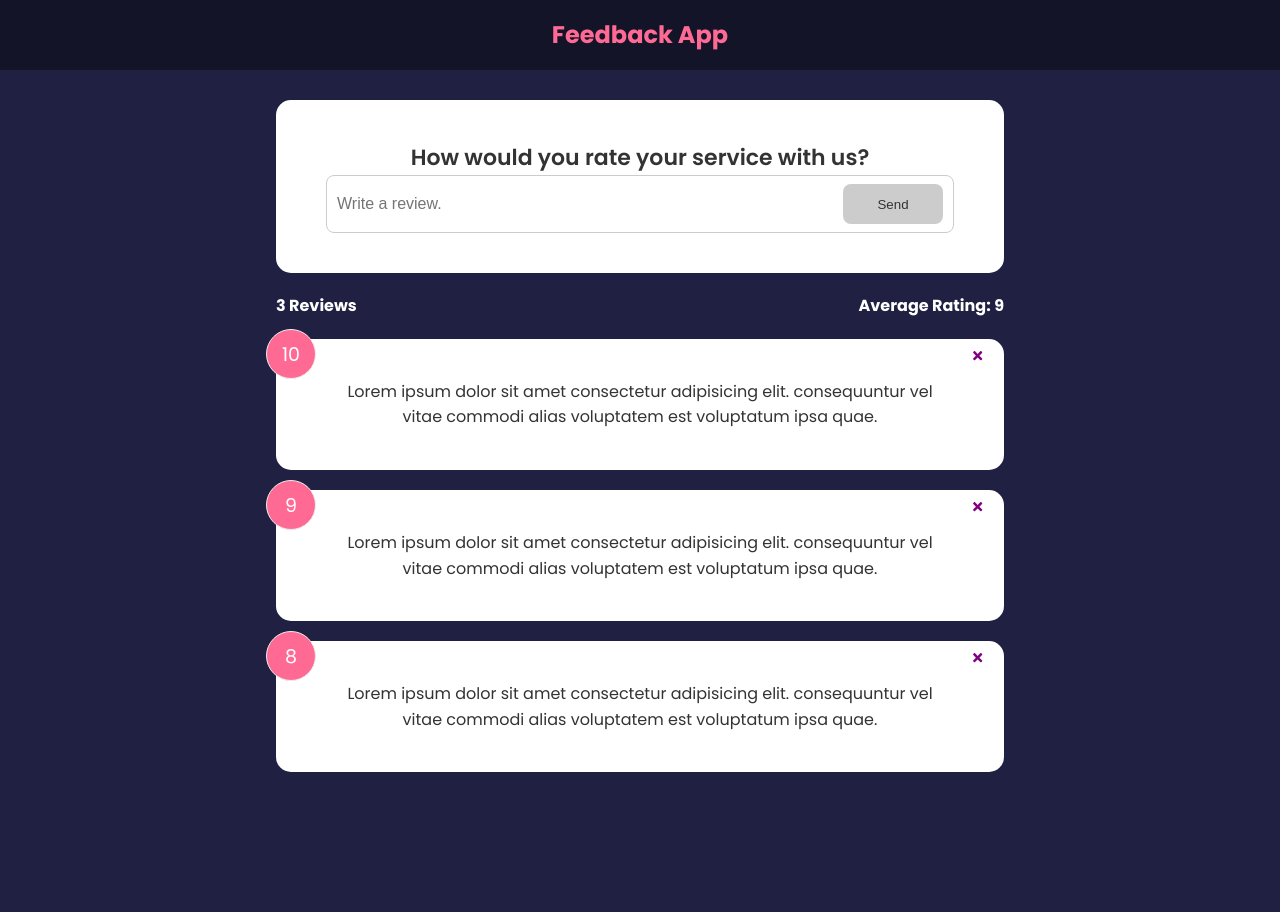
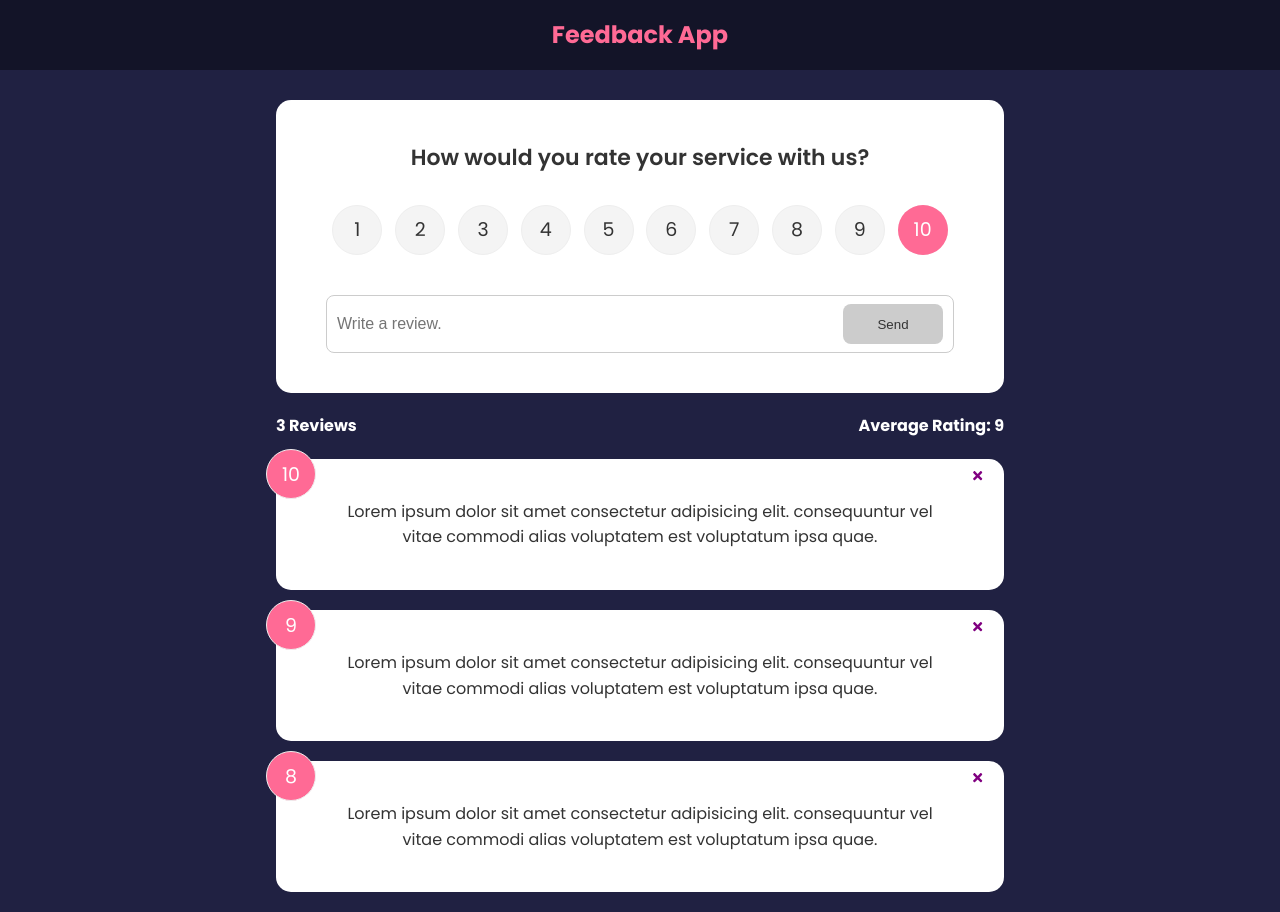
Before and after one commit to Owhab/Feedback-App, a React (Create React App) app: page / in a window 1280 px wide. Before the commit the page ends 800 px from the top, so only its background shows below. Built offline with nearby package versions, Linux system fonts and the light colour scheme.

Commit message:
Added Rating Select Component

```diff
--- a/src/components/FeedbackForm.js
+++ b/src/components/FeedbackForm.js
@@ -1,4 +1,5 @@
 import React, { useState } from "react";
+import RatingSelect from "./RatingSelect";
 import Button from "./shared/Button";
 import Card from "./shared/Card";
 
@@ -6,6 +7,7 @@
   const [text, setText] = useState("");
   const [btnDisabled, setBtnDisabled] = useState(true);
   const [message, setMessage] = useState("");
+  const [rating, setRating] = useState(10);
 
   const handleTextChange = (e) => {
     setText(e.target.value);
@@ -22,8 +24,9 @@
   };
   return (
     <Card>
-      <from>
+      <form>
         <h2>How would you rate your service with us?</h2>
+        <RatingSelect select={(rating) => setRating(rating)} />
         <div className="input-group">
           <input
             onChange={handleTextChange}
@@ -36,7 +39,7 @@
           </Button>
         </div>
         {message && <div className="message">{message}</div>}
-      </from>
+      </form>
     </Card>
   );
 };
--- /dev/null
+++ b/src/components/RatingSelect.js
@@ -0,0 +1,125 @@
+import React, { useState } from "react";
+
+const RatingSelect = ({ select }) => {
+  const [selected, setSelected] = useState(10);
+  const handleChange = (e) => {
+    setSelected(+e.currentTarget.value);
+    select(+e.currentTarget.value);
+  };
+  return (
+    <ul className="rating">
+      <li>
+        <input
+          type="radio"
+          name="rating"
+          id="num1"
+          value="1"
+          onChange={handleChange}
+          checked={selected === 1}
+        />
+        <label htmlFor="num1">1</label>
+      </li>
+      <li>
+        <input
+          type="radio"
+          name="rating"
+          id="num2"
+          value="2"
+          onChange={handleChange}
+          checked={selected === 2}
+        />
+        <label htmlFor="num2">2</label>
+      </li>
+      <li>
+        <input
+          type="radio"
+          name="rating"
+          id="num3"
+          value="3"
+          onChange={handleChange}
+          checked={selected === 3}
+        />
+        <label htmlFor="num3">3</label>
+      </li>
+      <li>
+        <input
+          type="radio"
+          name="rating"
+          id="num4"
+          value="4"
+          onChange={handleChange}
+          checked={selected === 4}
+        />
+        <label htmlFor="num4">4</label>
+      </li>
+      <li>
+        <input
+          type="radio"
+          name="rating"
+          id="num5"
+          value="5"
+          onChange={handleChange}
+          checked={selected === 5}
+        />
+        <label htmlFor="num5">5</label>
+      </li>
+      <li>
+        <input
+          type="radio"
+          name="rating"
+          id="num6"
+          value="6"
+          onChange={handleChange}
+          checked={selected === 6}
+        />
+        <label htmlFor="num6">6</label>
+      </li>
+      <li>
+        <input
+          type="radio"
+          name="rating"
+          id="num7"
+          value="7"
+          onChange={handleChange}
+          checked={selected === 7}
+        />
+        <label htmlFor="num7">7</label>
+      </li>
+      <li>
+        <input
+          type="radio"
+          name="rating"
+          id="num8"
+          value="8"
+          onChange={handleChange}
+          checked={selected === 8}
+        />
+        <label htmlFor="num8">8</label>
+      </li>
+      <li>
+        <input
+          type="radio"
+          name="rating"
+          id="num9"
+          value="9"
+          onChange={handleChange}
+          checked={selected === 9}
+        />
+        <label htmlFor="num9">9</label>
+      </li>
+      <li>
+        <input
+          type="radio"
+          name="rating"
+          id="num10"
+          value="10"
+          onChange={handleChange}
+          checked={selected === 10}
+        />
+        <label htmlFor="num10">10</label>
+      </li>
+    </ul>
+  );
+};
+
+export default RatingSelect;
```
